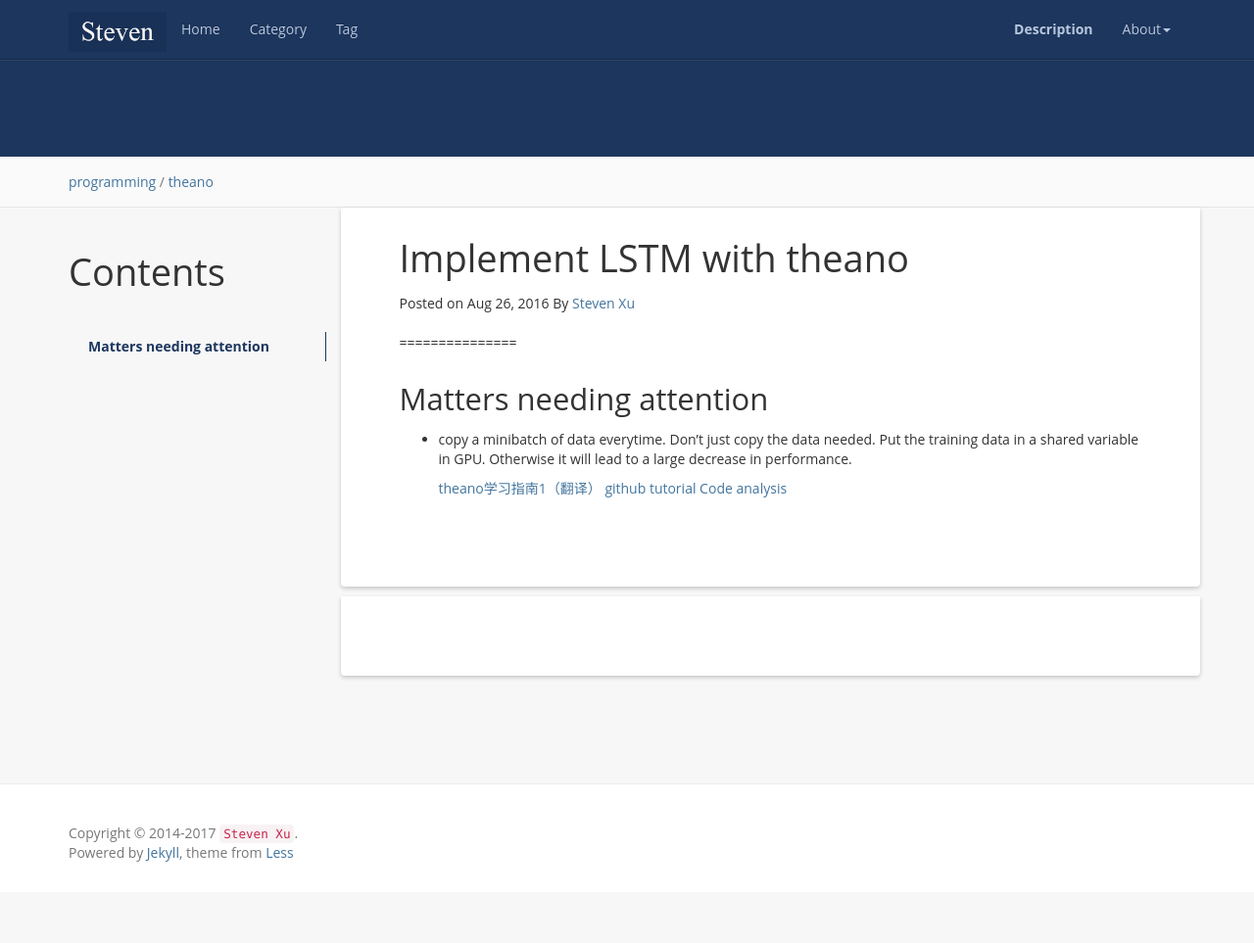
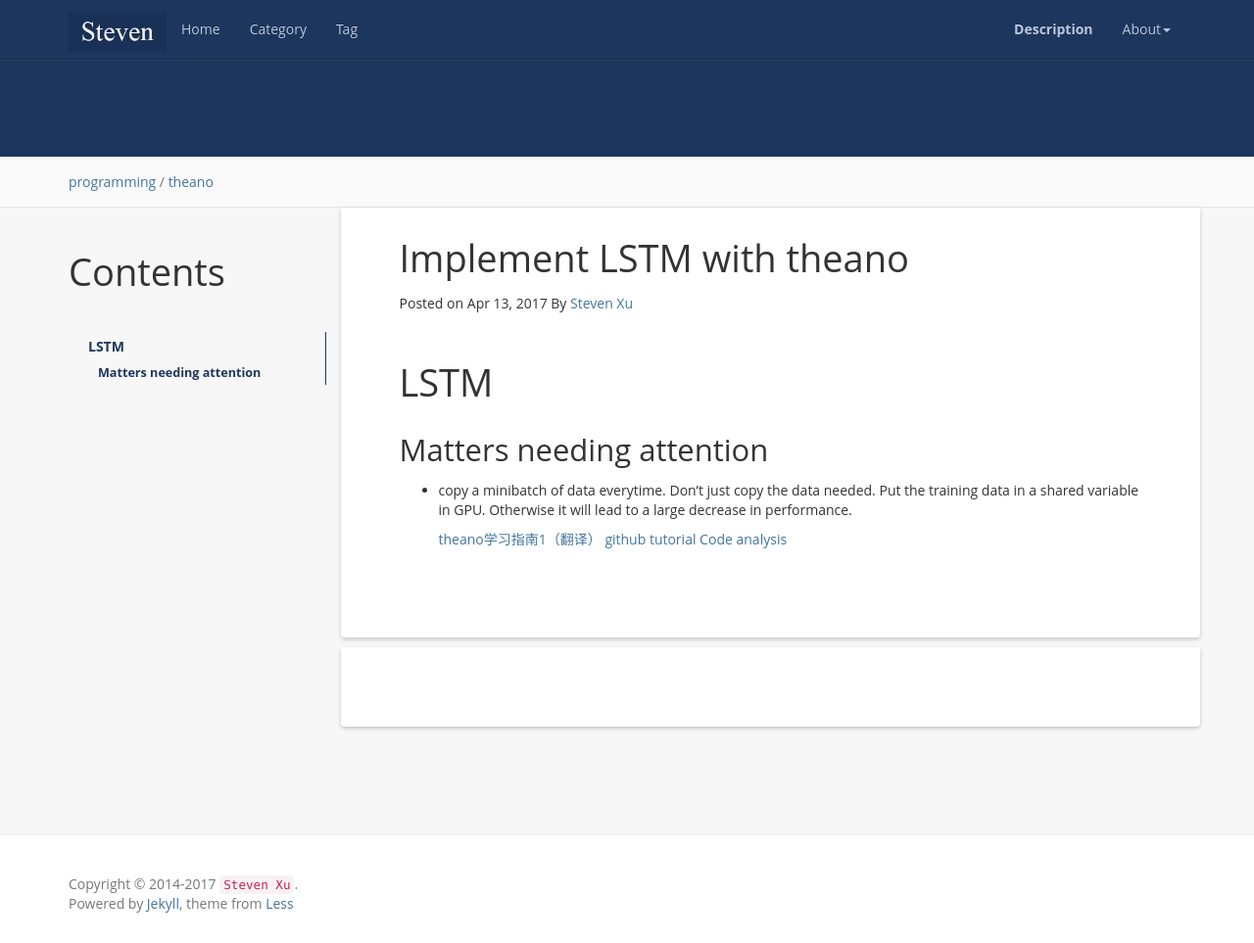
Before and after one commit to ynxu15/ynxu15.github.io, a Jekyll site: the page built from _posts/programming/python/2017-04-13-theano-lstm.md, in a window 1280 px wide and 963 px high. Shown: the whole window at 98% size. Built offline with Jekyll 4.4.1, drawn with Linux system fonts in a browser that asks for light colours; nearby versions of some CDN libraries; comment, search, counter and statistics services are not loaded.

Commit message:
add theano lstm

```diff
--- a/_posts/programming/python/2017-04-13-theano-lstm.md
+++ b/_posts/programming/python/2017-04-13-theano-lstm.md
@@ -1,7 +1,7 @@
 ---
 layout: post
 title:  Implement LSTM with theano
-date:   2016-08-27 01:08:00 +0800
+date:   2017-4-13 14:08:00 +0800
 categories: programming
 tag: theano
 ---
@@ -9,7 +9,7 @@ tag: theano
 * content
 {:toc}
 
-
+LSTM
 ===============
 
 Matters needing attention
```
